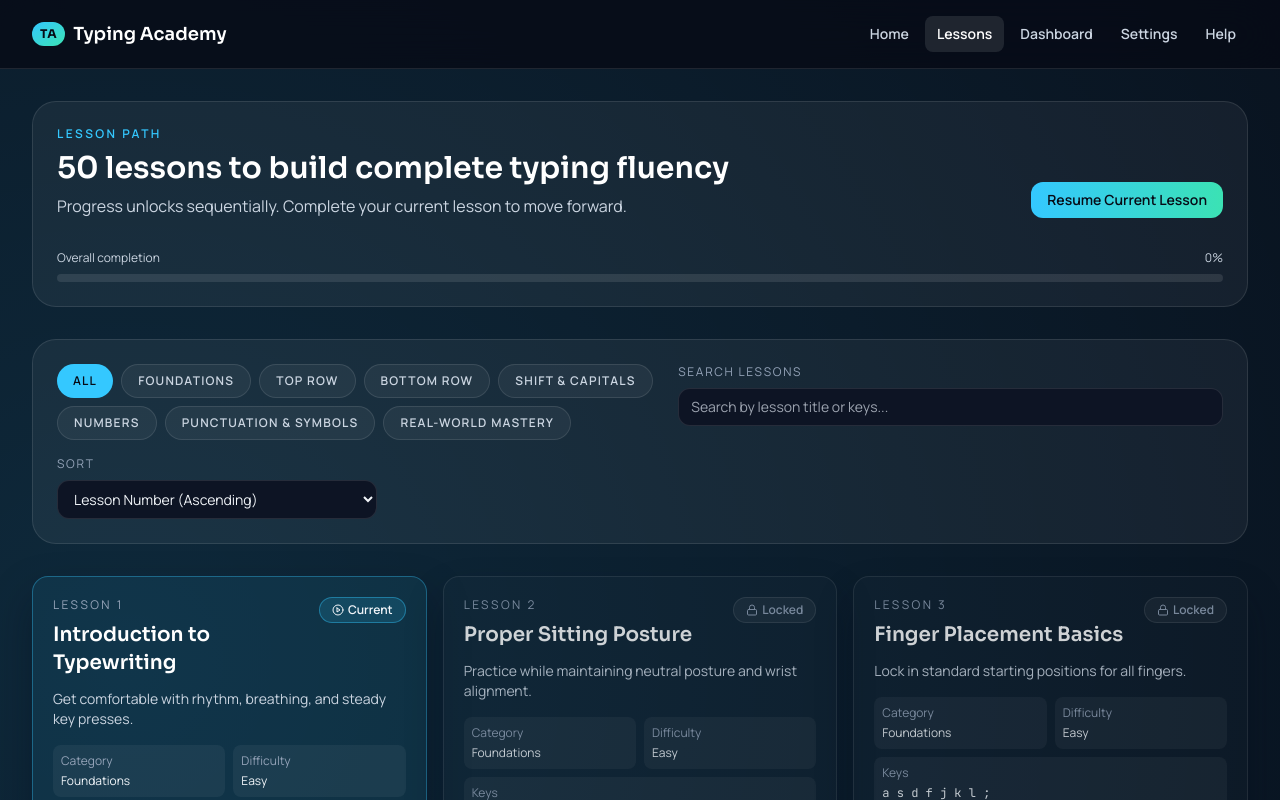
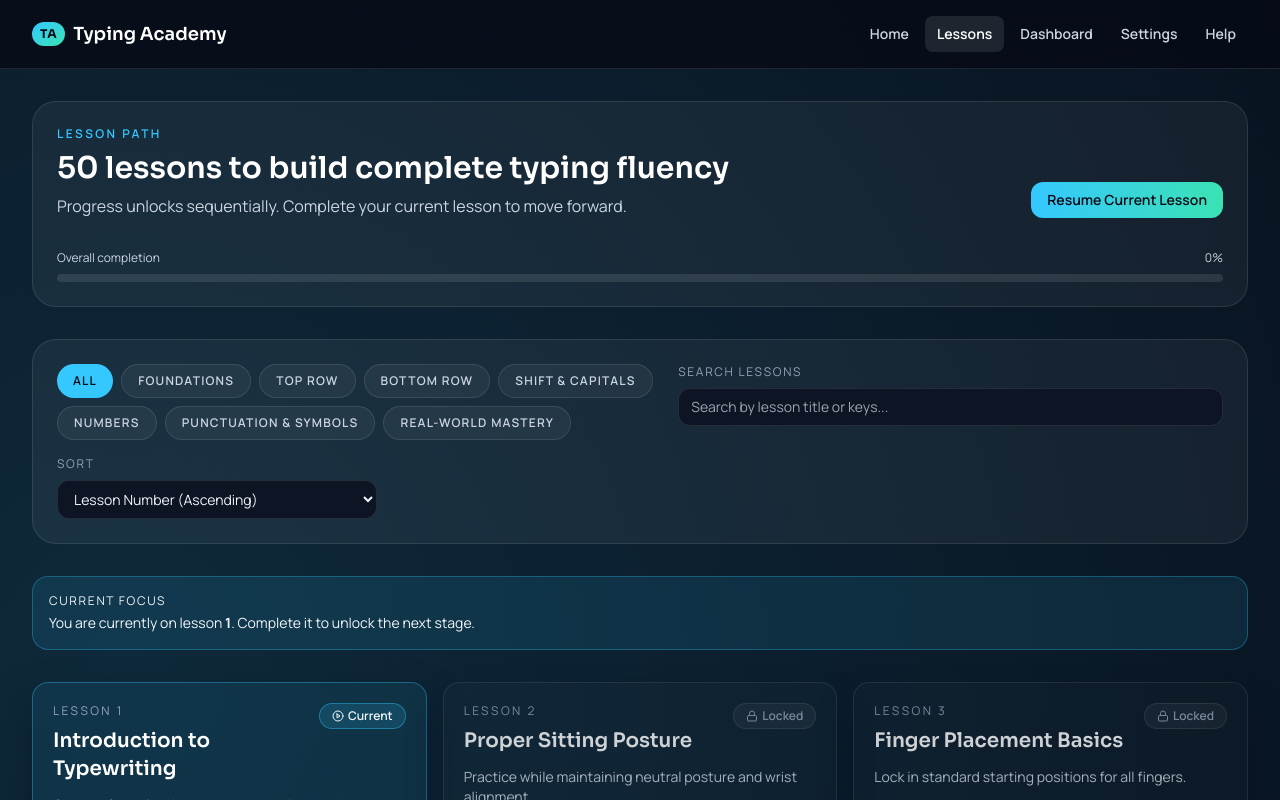
Before and after one commit to Arbab-ofc/Typing-Academy, a React (Vite) app: page /lessons in a window 1280 px wide. Shown: the top 800 px of the page. Built offline with nearby package versions, Linux system fonts and the light colour scheme.

Commit message:
feat: highlight current lesson focus panel in lessons flow

```diff
--- a/src/pages/LessonsPage.jsx
+++ b/src/pages/LessonsPage.jsx
@@ -81,6 +81,14 @@ export default function LessonsPage() {
         </div>
       </section>
 
+      <section className="rounded-2xl border border-ocean-500/30 bg-ocean-500/10 p-4">
+        <p className="text-xs uppercase tracking-[0.14em] text-ocean-300">Current Focus</p>
+        <p className="mt-1 text-sm text-slate-100">
+          You are currently on lesson <span className="font-bold">{progress.currentLesson}</span>. Complete it to unlock
+          the next stage.
+        </p>
+      </section>
+
       <section className="grid gap-4 sm:grid-cols-2 xl:grid-cols-3">
         {displayedLessons.map((lesson) => (
           <LessonCard key={lesson.id} lesson={lesson} status={getLessonStatus(lesson.id, progress)} />
```
